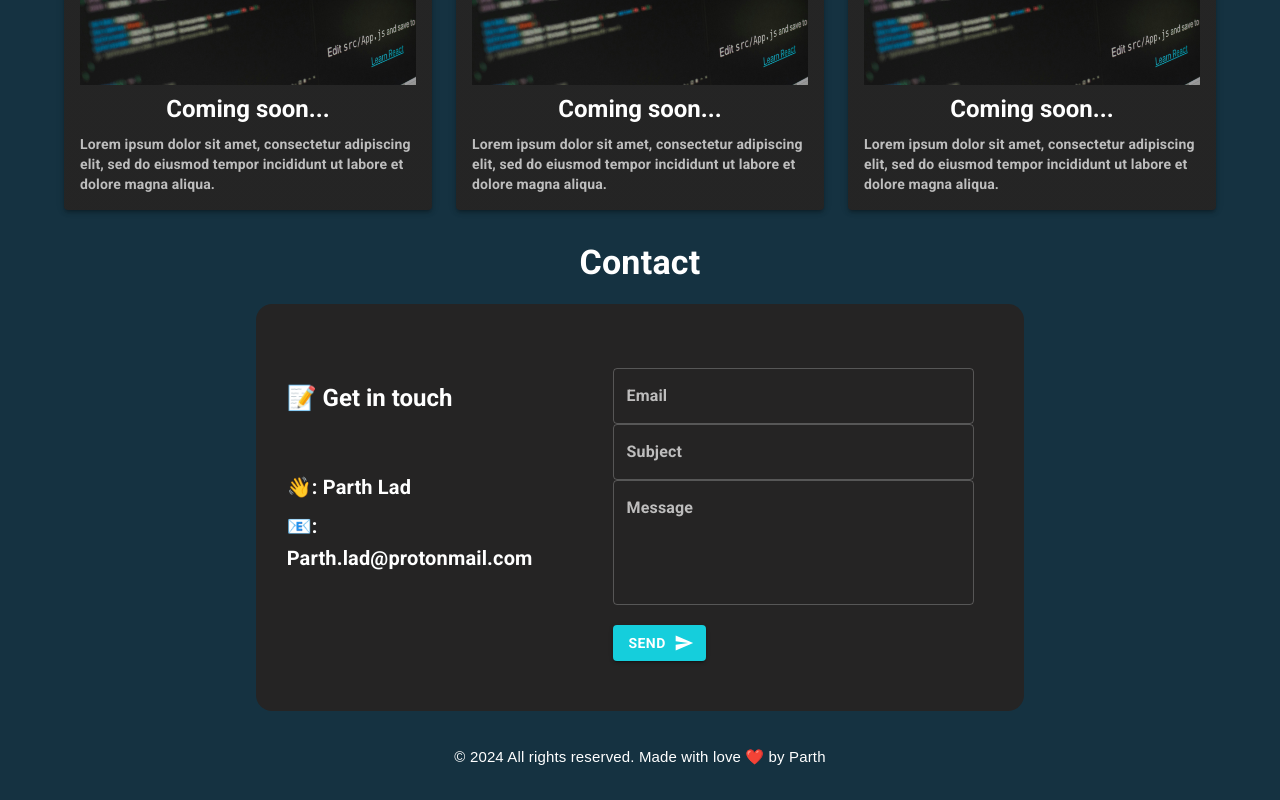
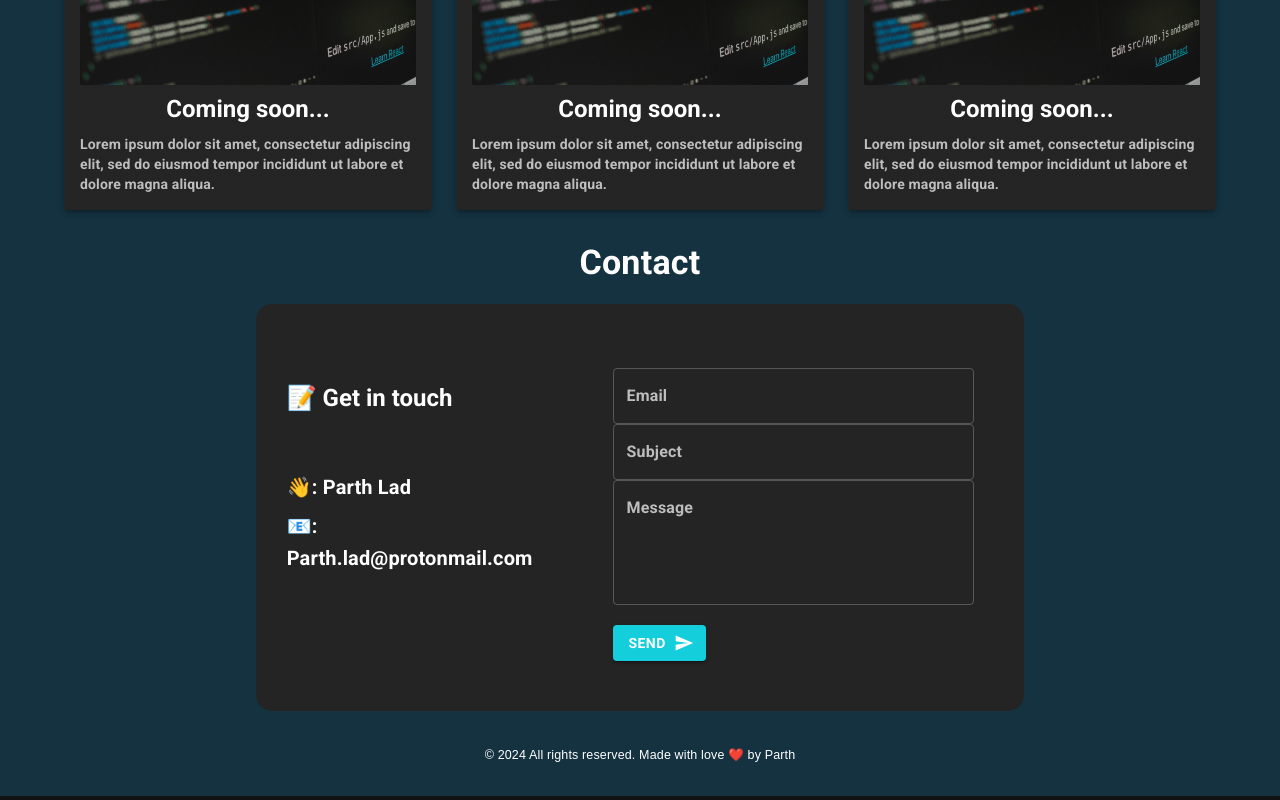
Before and after one commit to ParthKLad/web-portfolio, a React (Create React App) app: page / in a window 1280 px wide. Shown: the part 2278-3078 px from the top of the page. Built offline with nearby package versions, Linux system fonts and the light colour scheme.

Commit message:
Update footer.js

```diff
--- a/src/components/footer.js
+++ b/src/components/footer.js
@@ -13,7 +13,7 @@ const Footer = () => {
         alignItems: 'center',
         color: theme.palette.text.primary,
         fontFamily: 'Arial, sans-serif',
-        fontSize: '15px',
+        fontSize: '12.5px',
         display: 'flex',
         flexDirection: 'column',
         textAlign: 'center'
```
